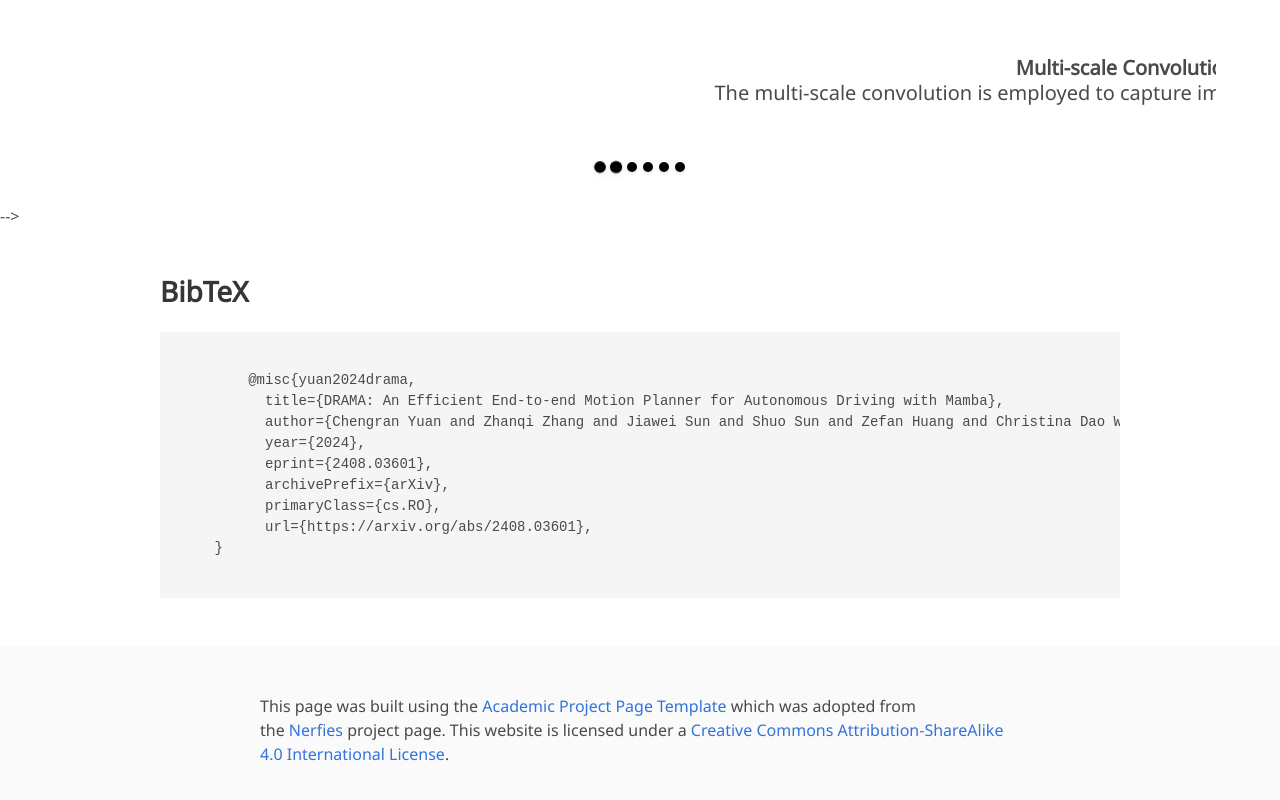
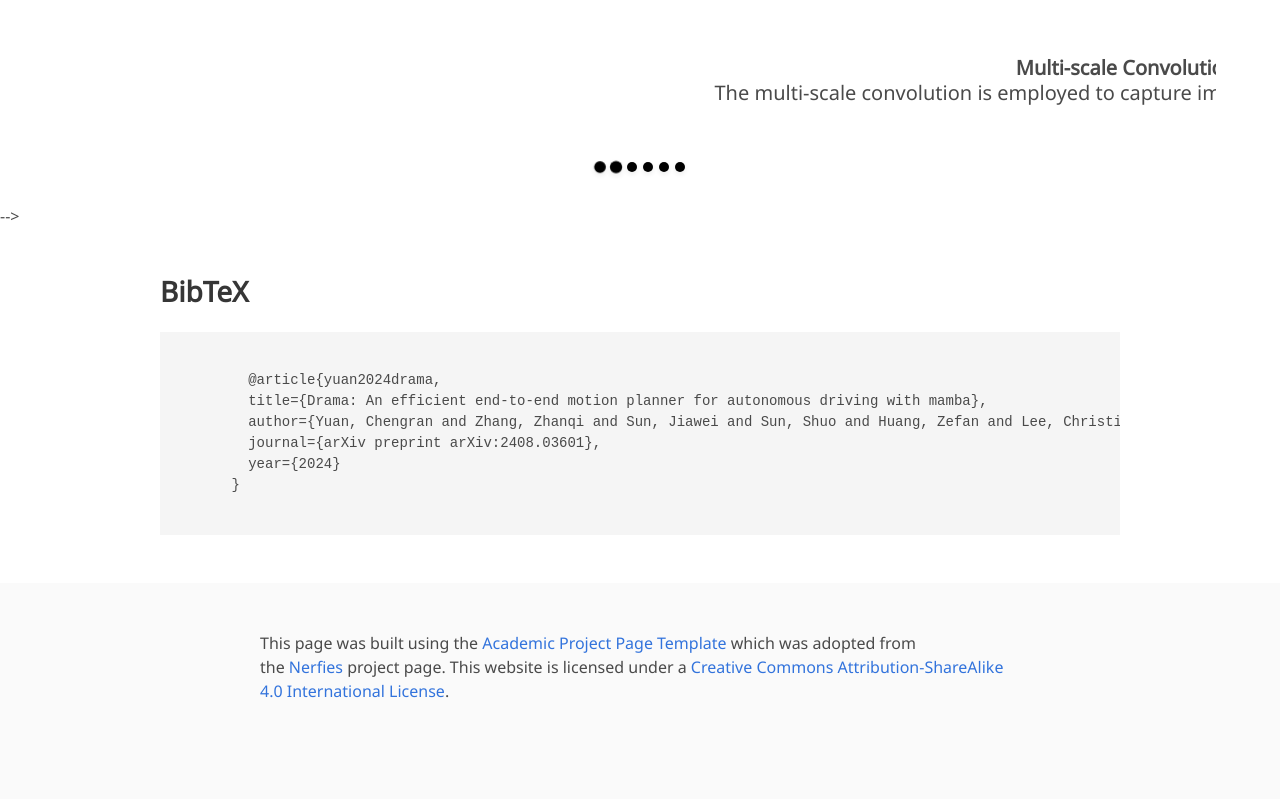
Before and after one commit to Chengran-Yuan/DRAMA, a plain HTML site: page index.html in a window 1280 px wide. Shown: the part 1934-2734 px from the top of the page. Drawn offline with nearby package versions, Linux system fonts and the light colour scheme; some icons are missing; a web font is replaced by a local one.

Commit message:
Update index.html

```diff
--- a/index.html
+++ b/index.html
@@ -337,15 +337,12 @@
     <div class="container is-max-desktop content">
       <h2 class="title">BibTeX</h2>
       <pre><code>
-        @misc{yuan2024drama,
-          title={DRAMA: An Efficient End-to-end Motion Planner for Autonomous Driving with Mamba},
-          author={Chengran Yuan and Zhanqi Zhang and Jiawei Sun and Shuo Sun and Zefan Huang and Christina Dao Wen Lee and Dongen Li and Yuhang Han and Anthony Wong and Keng Peng Tee and Marcelo H. Ang Jr au2},
-          year={2024},
-          eprint={2408.03601},
-          archivePrefix={arXiv},
-          primaryClass={cs.RO},
-          url={https://arxiv.org/abs/2408.03601},
-    }
+        @article{yuan2024drama,
+        title={Drama: An efficient end-to-end motion planner for autonomous driving with mamba},
+        author={Yuan, Chengran and Zhang, Zhanqi and Sun, Jiawei and Sun, Shuo and Huang, Zefan and Lee, Christina Dao Wen and Li, Dongen and Han, Yuhang and Wong, Anthony and Tee, Keng Peng and others},
+        journal={arXiv preprint arXiv:2408.03601},
+        year={2024}
+      }
       </code></pre>
     </div>
 </section>
```
